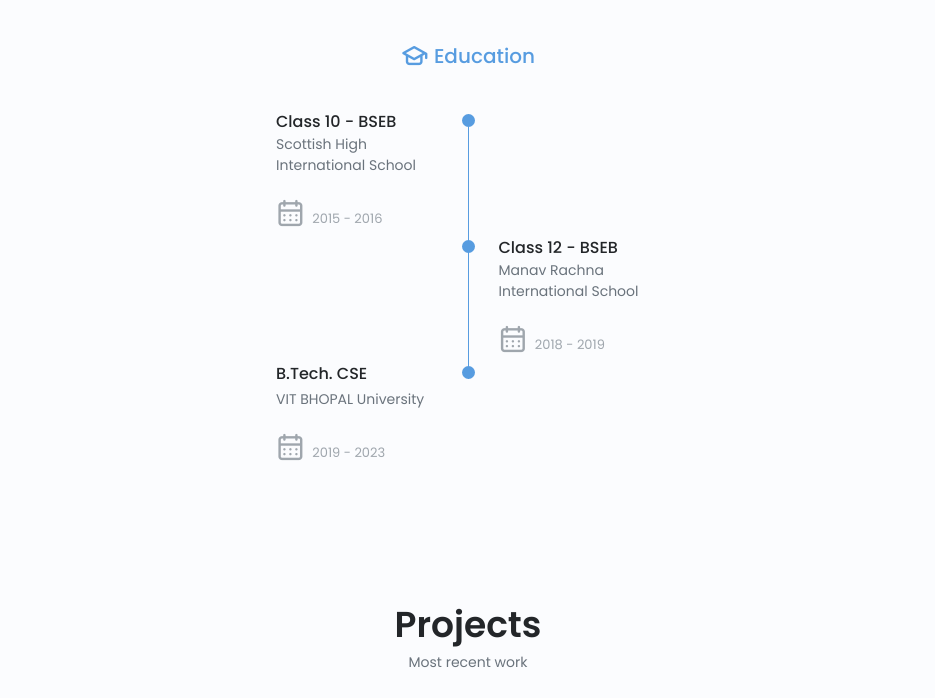
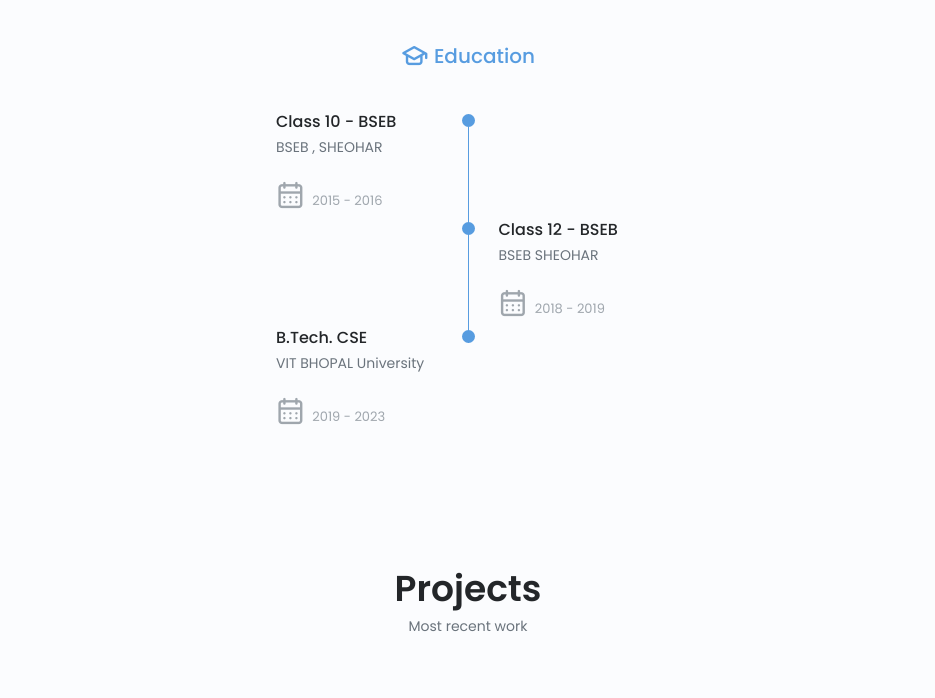
Before and after one commit to eravinash-coder/Portfolio, a plain HTML site: page index.html in a window 1280 px wide. Shown: the part 2860-3558 px from the top of the page, without its empty margins (172-1107 px from the left). Drawn offline with nearby package versions, Linux system fonts and the light colour scheme.

Commit message:
Update index.html

```diff
--- a/index.html
+++ b/index.html
@@ -454,7 +454,7 @@
                                                 <h3
                                                     class="qualification__title">Class 10 - BSEB </h3>
                                                 <span
-                                                    class="qualification__subtitle">Scottish High International School</span>
+                                                    class="qualification__subtitle">BSEB , SHEOHAR </span>
                                                 <div
                                                     class="qualification__calendar">
                                                     <i class="uil
@@ -486,7 +486,7 @@
                                                 <h3
                                                     class="qualification__title">Class 12 - BSEB</h3>
                                                 <span
-                                                    class="qualification__subtitle">Manav Rachna International School</span>
+                                                    class="qualification__subtitle">BSEB SHEOHAR</span>
                                                 <div
                                                     class="qualification__calendar">
                                                     <i class="uil
```
